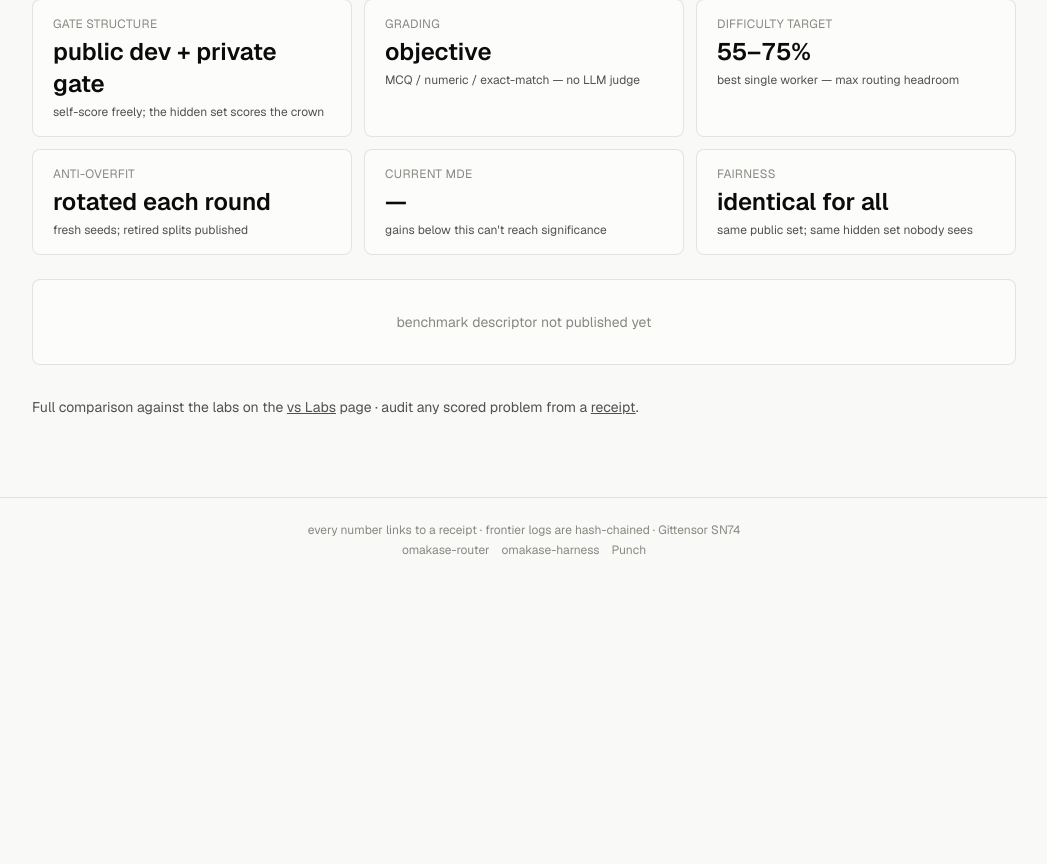
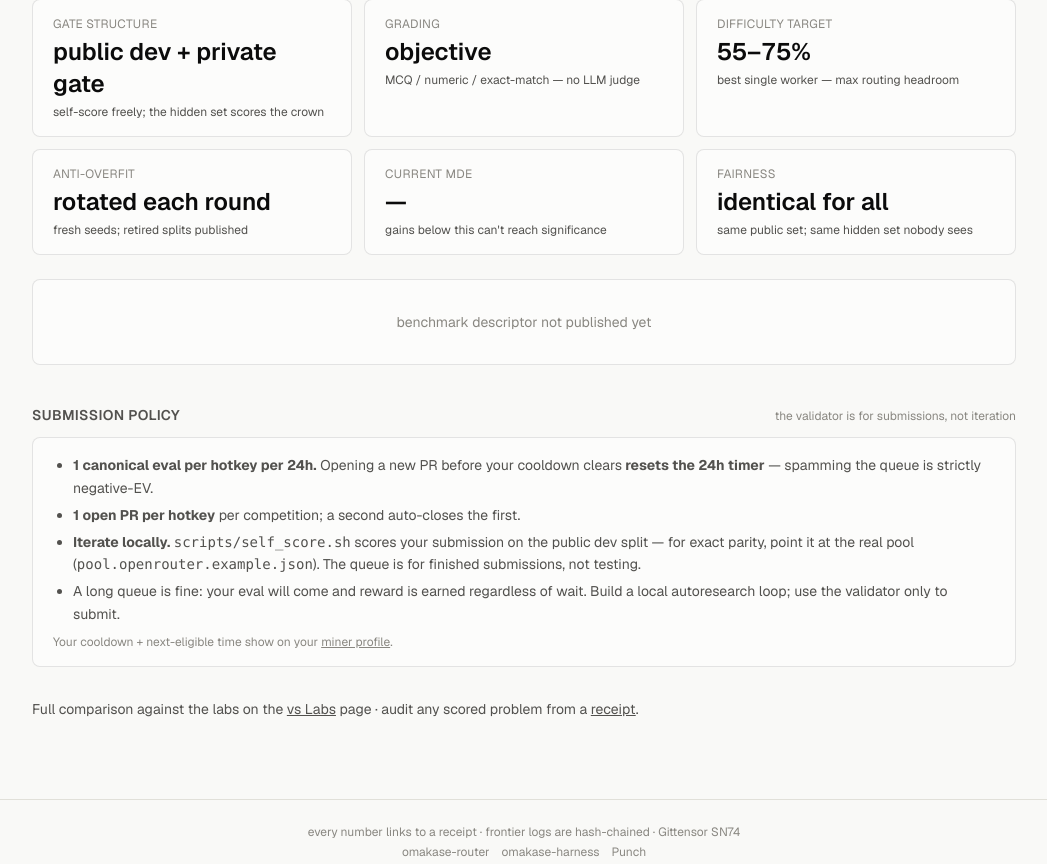
Before and after one commit to PunchTheDev/omakase-dashboard, a Next.js app: page /benchmarks in a window 1280 px wide. Shown: the part 463-1327 px from the top of the page, without its empty margins (116-1163 px from the left). Before the commit the page ends 1045 px from the top, so only its background shows below. Built offline with nearby package versions, Linux system fonts and the light colour scheme.

Commit message:
dashboard: submission policy (1/24h, early-PR resets timer, test locally) + per-miner cooldown status — the informed-miner surface wejh's philosophy calls for

```diff
--- a/src/app/benchmarks/page.tsx
+++ b/src/app/benchmarks/page.tsx
@@ -58,6 +58,23 @@ export default function Benchmarks() {
         <div className="mt-6"><Empty>benchmark descriptor not published yet</Empty></div>
       )}
 
+      <SectionTitle hint="the validator is for submissions, not iteration">Submission policy</SectionTitle>
+      <div className="card px-5 py-4 text-sm leading-relaxed" style={{ color: "var(--ink-2)" }}>
+        <ul className="list-disc space-y-1 pl-5">
+          <li><b>1 canonical eval per hotkey per 24h.</b> Opening a new PR before your cooldown clears
+            <b> resets the 24h timer</b> — spamming the queue is strictly negative-EV.</li>
+          <li><b>1 open PR per hotkey</b> per competition; a second auto-closes the first.</li>
+          <li><b>Iterate locally.</b> <code>scripts/self_score.sh</code> scores your submission on the public
+            dev split — for exact parity, point it at the real pool
+            (<code>pool.openrouter.example.json</code>). The queue is for finished submissions, not testing.</li>
+          <li>A long queue is fine: your eval will come and reward is earned regardless of wait. Build a
+            local autoresearch loop; use the validator only to submit.</li>
+        </ul>
+        <p className="mt-2 text-xs" style={{ color: "var(--muted)" }}>
+          Your cooldown + next-eligible time show on your <Link href="/miners" className="underline">miner profile</Link>.
+        </p>
+      </div>
+
       <p className="mt-8 text-sm" style={{ color: "var(--ink-2)" }}>
         Full comparison against the labs on the <Link href="/vs-labs" className="underline">vs Labs</Link> page ·
         audit any scored problem from a <Link href="/router" className="underline">receipt</Link>.
--- a/src/app/miners/[hotkey]/page.tsx
+++ b/src/app/miners/[hotkey]/page.tsx
@@ -1,24 +1,48 @@
-// Miner profile — their submissions, verdicts, and labels, straight from the logs.
+// Miner profile — labels, cooldown status, and activity from the ledger.
 import { notFound } from "next/navigation";
-import { Badge, ReceiptLink, SectionTitle, Table, Td } from "@/components/ui";
-import { champions, fmtTs, receipts } from "@/lib/data";
+import { Badge, ReceiptLink, SectionTitle, StatTile, Table, Td } from "@/components/ui";
+import { champions, fmtTs, minerStates, receipts } from "@/lib/data";
 
 export default async function MinerPage({ params }: { params: Promise<{ hotkey: string }> }) {
   const { hotkey } = await params;
   const key = decodeURIComponent(hotkey);
   const rows = receipts().filter((r) => (r.entry.payload.hotkey as string) === key);
-  if (!rows.length) notFound();
+  const state = minerStates().find((m) => m.hotkey === key);
+  if (!rows.length && !state) notFound();
   const held = champions().filter((c) => c.holder === key);
+
+  const now = Date.now() / 1000;
+  const eligible = state?.next_eligible_ts == null || state.next_eligible_ts <= now;
+  const hrsLeft = state?.next_eligible_ts ? Math.max(0, (state.next_eligible_ts - now) / 3600) : 0;
 
   return (
     <div>
-      <h1 className="num text-lg font-semibold">{key}</h1>
+      <h1 className="num text-lg font-semibold">{state?.github_login ?? key}</h1>
+      <div className="num mt-1 text-xs" style={{ color: "var(--muted)" }}>{key}</div>
       <div className="mt-2 flex gap-2">
         {held.length
           ? held.map((c) => <Badge key={c.competition} kind="accent">{c.label} · {c.competition}</Badge>)
           : <Badge kind="neutral">no labels currently held</Badge>}
       </div>
+
+      {state && (
+        <>
+          <SectionTitle hint="1 eval / 24h · early PR resets the timer">Submission status</SectionTitle>
+          <div className="grid grid-cols-2 gap-3 md:grid-cols-4">
+            <StatTile label="Credibility" value={state.banned ? "banlisted" : state.credibility.toFixed(2)} />
+            <StatTile label="Open PR" value={state.in_flight ? "in flight" : "none"} />
+            <StatTile
+              label="Next eligible"
+              value={state.banned ? "—" : eligible ? "now" : `${hrsLeft.toFixed(1)}h`}
+              detail={eligible ? "you can submit" : "cooldown active"}
+            />
+            <StatTile label="Submissions" value={state.submissions} />
+          </div>
+        </>
+      )}
+
       <SectionTitle>Activity</SectionTitle>
+      {rows.length ? (
         <Table head={["when", "competition", "event", "receipt"]}>
           {rows.map((r) => (
             <tr key={r.id}>
@@ -29,6 +53,9 @@ export default async function MinerPage({ params }: { params: Promise<{ hotkey:
             </tr>
           ))}
         </Table>
+      ) : (
+        <div className="card px-5 py-6 text-center text-sm" style={{ color: "var(--muted)" }}>no merged activity yet</div>
+      )}
     </div>
   );
 }
--- a/src/lib/data.ts
+++ b/src/lib/data.ts
@@ -214,6 +214,7 @@ export const maintainerMetrics = () =>
 export type MinerState = {
   hotkey: string; github_login: string; credibility: number;
   submissions: number; banned: boolean;
+  next_eligible_ts?: number | null; in_flight?: boolean;
 };
 export const minerStates = () =>
   readJson<{ miners: MinerState[] }>("omakase-maintainer/state/miners.json")?.miners ?? [];
```
Lines whose indentation alone changed are shown as unchanged.
